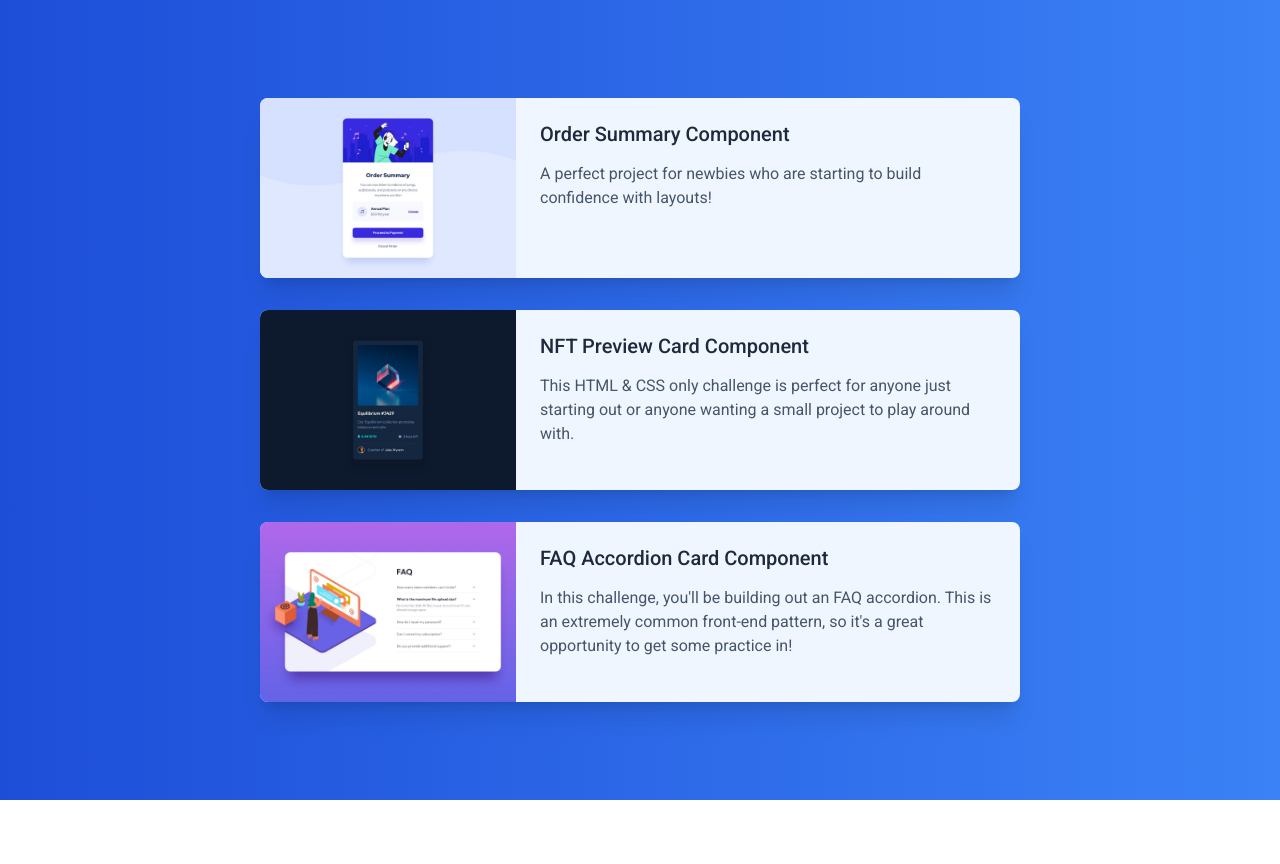
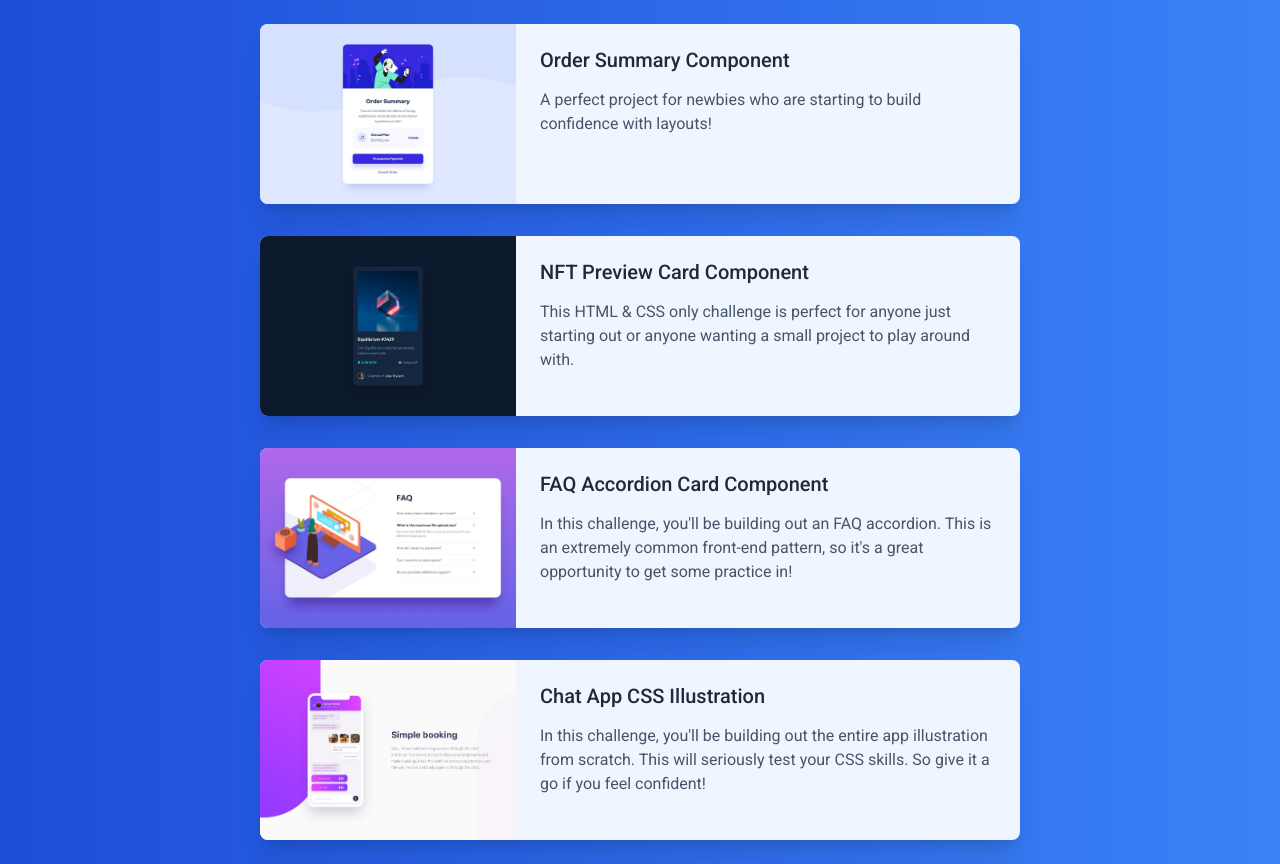
Before and after one commit to john-mirage/frontend-mentor, a Next.js app: page / in a window 1280 px wide. Before the commit the page ends 800 px from the top, so only its background shows below. Built offline with nearby package versions, Linux system fonts and the light colour scheme.

Commit message:
feat(index): add chatapp in index page

```diff
--- a/src/components/index/Page.js
+++ b/src/components/index/Page.js
@@ -3,6 +3,7 @@ import Card from "@components/index/Card";
 import orderSummaryIllustration from "@assets/index/ordersummary.jpg";
 import nftPreviewCardIllustration from "@assets/index/nftpreviewcard.jpg";
 import FAQAccordionCardIllustration from "@assets/index/faqaccordioncard.jpg";
+import ChatApp from "@assets/index/chatapp.jpg";
 
 const Container = styled.main`
     width: 100%;
@@ -43,6 +44,14 @@ function Page() {
                 imageAlt="FAQ Accordion Card Component design illustration"
             />
 
+            <Card
+                link="/chatapp"
+                title="Chat App CSS Illustration"
+                description="In this challenge, you'll be building out the entire app illustration from scratch. This will seriously test your CSS skills. So give it a go if you feel confident!"
+                imageSrc={ChatApp}
+                imageAlt="Chat App CSS design illustration"
+            />
+
         </Container>
     );
 }
```
Also changed, not shown: src/assets/index/chatapp.jpg (added).
